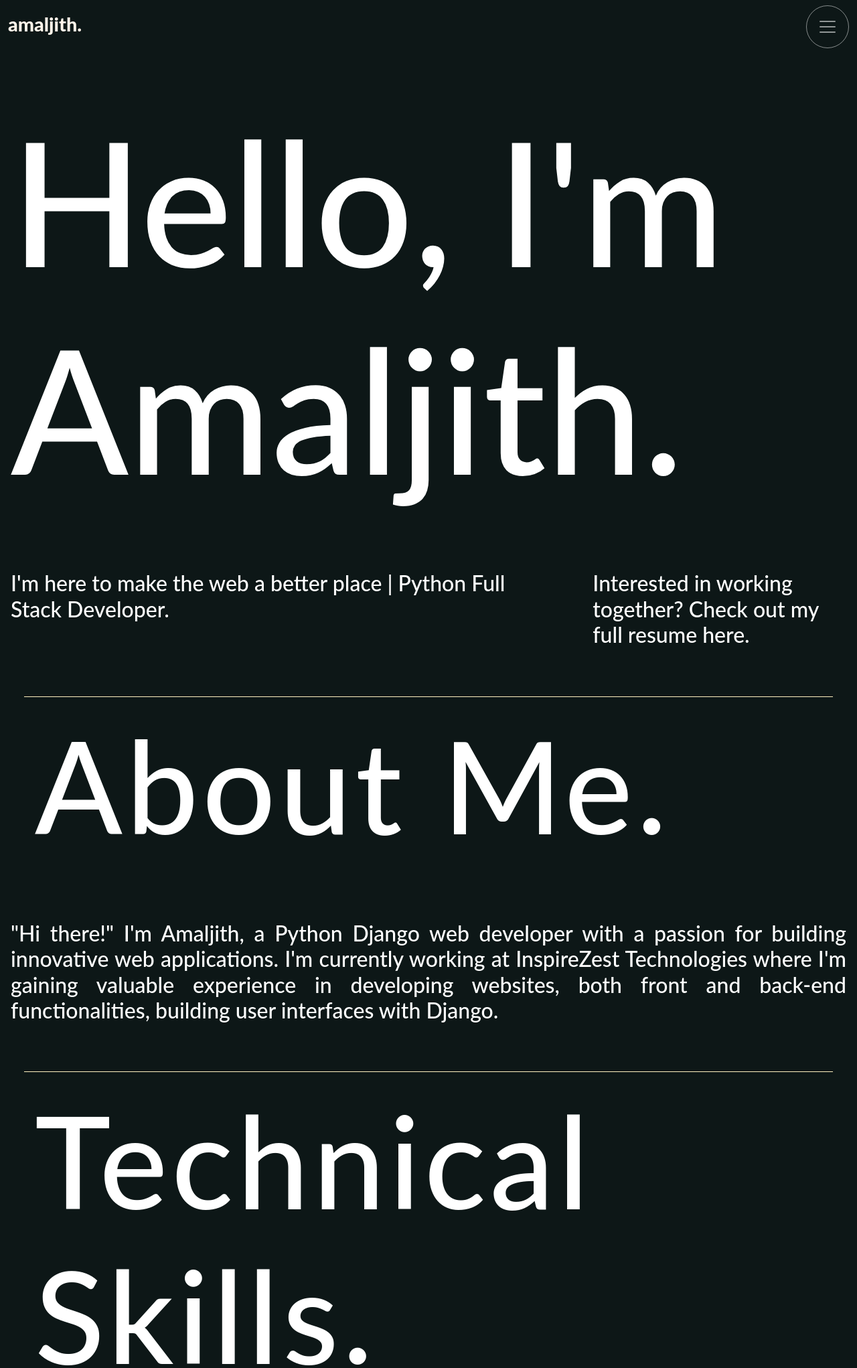
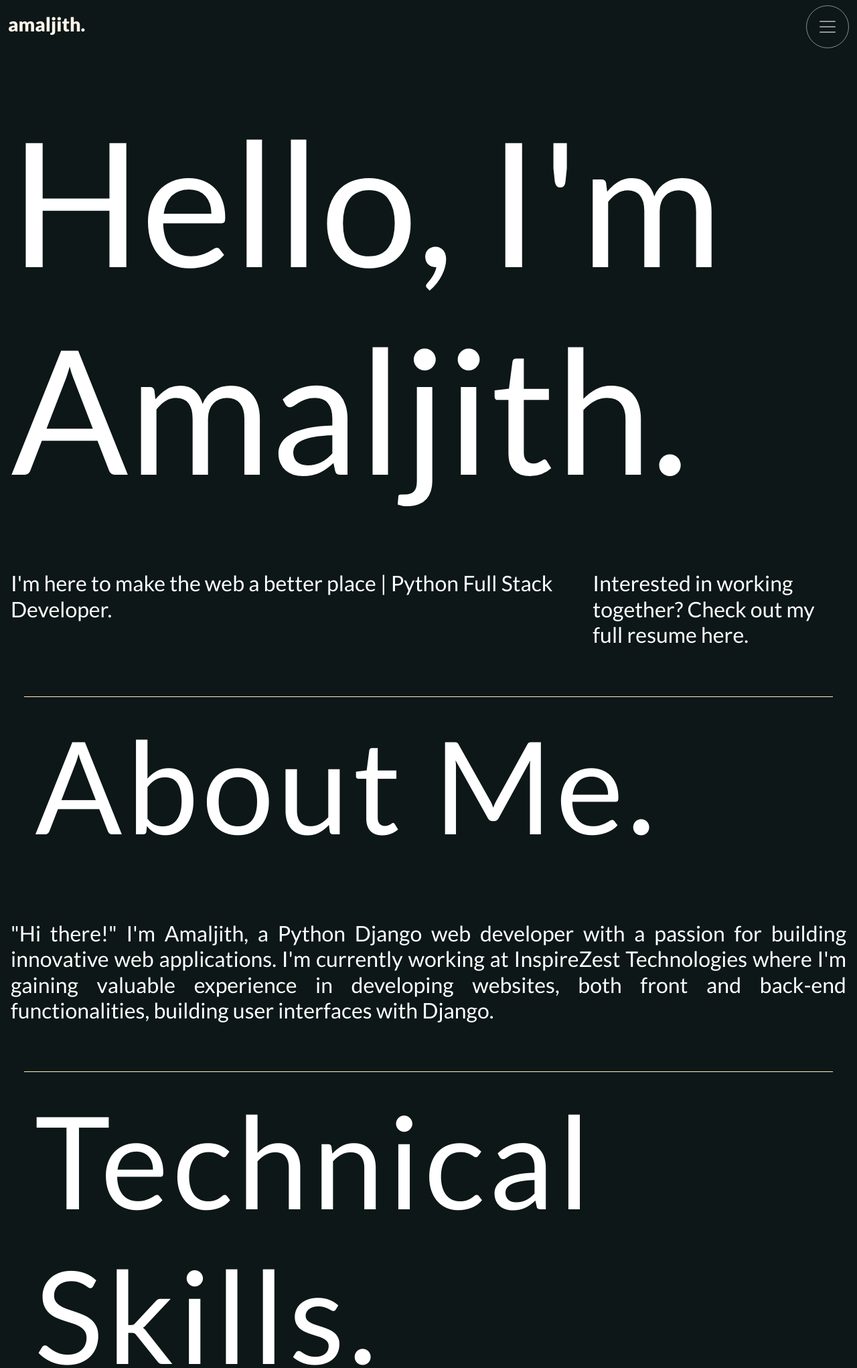
Before and after one commit to amal-jith/myPortfolio, a Flask app: page / in a window 1280 px wide. Shown: the top 2043 px of the page at 67% size. Run offline with Flask 3, Linux system fonts and the light colour scheme.

Commit message:
Update base.html

```diff
--- a/templates/base.html
+++ b/templates/base.html
@@ -15,7 +15,7 @@
 
     <link rel="preconnect" href="https://fonts.googleapis.com">
     <link rel="preconnect" href="https://fonts.gstatic.com" crossorigin>
-    <link href="https://fonts.googleapis.com/css2?family=League+Spartan:wght@100..900&display=swap" rel="stylesheet">
+    <link href="https://fonts.googleapis.com/css2?family=Lato:ital,wght@0,100;0,300;0,400;0,700;0,900;1,100;1,300;1,400;1,700;1,900&family=Poppins:ital,wght@0,100;0,200;0,300;0,400;0,500;0,600;0,700;0,800;0,900;1,100;1,200;1,300;1,400;1,500;1,600;1,700;1,800;1,900&display=swap" rel="stylesheet">
 
     <link rel="stylesheet" href="https://fonts.googleapis.com/css2?family=Material+Symbols+Outlined:opsz,wght,FILL,GRAD@24,400,0,0" />
 
```
